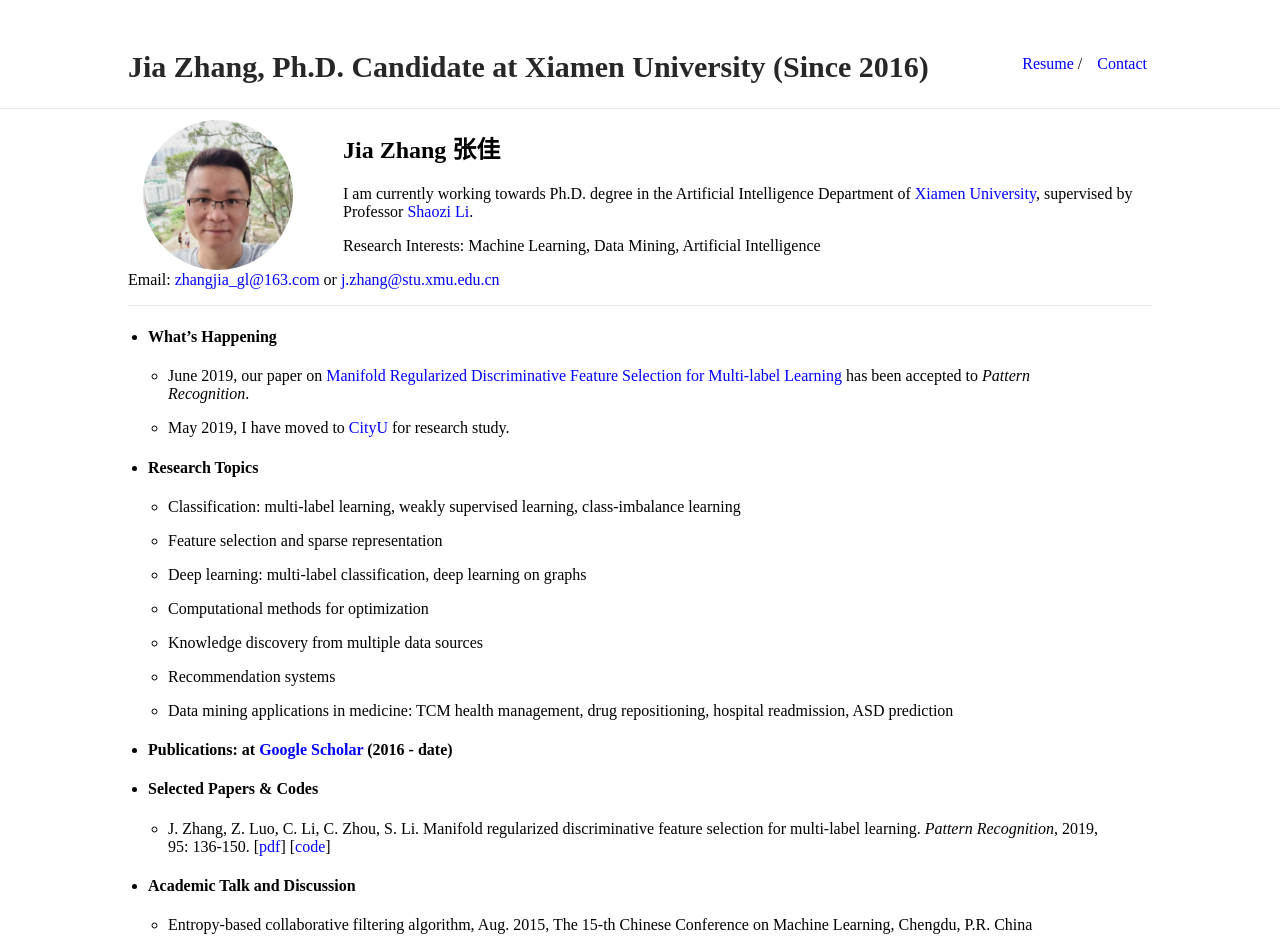
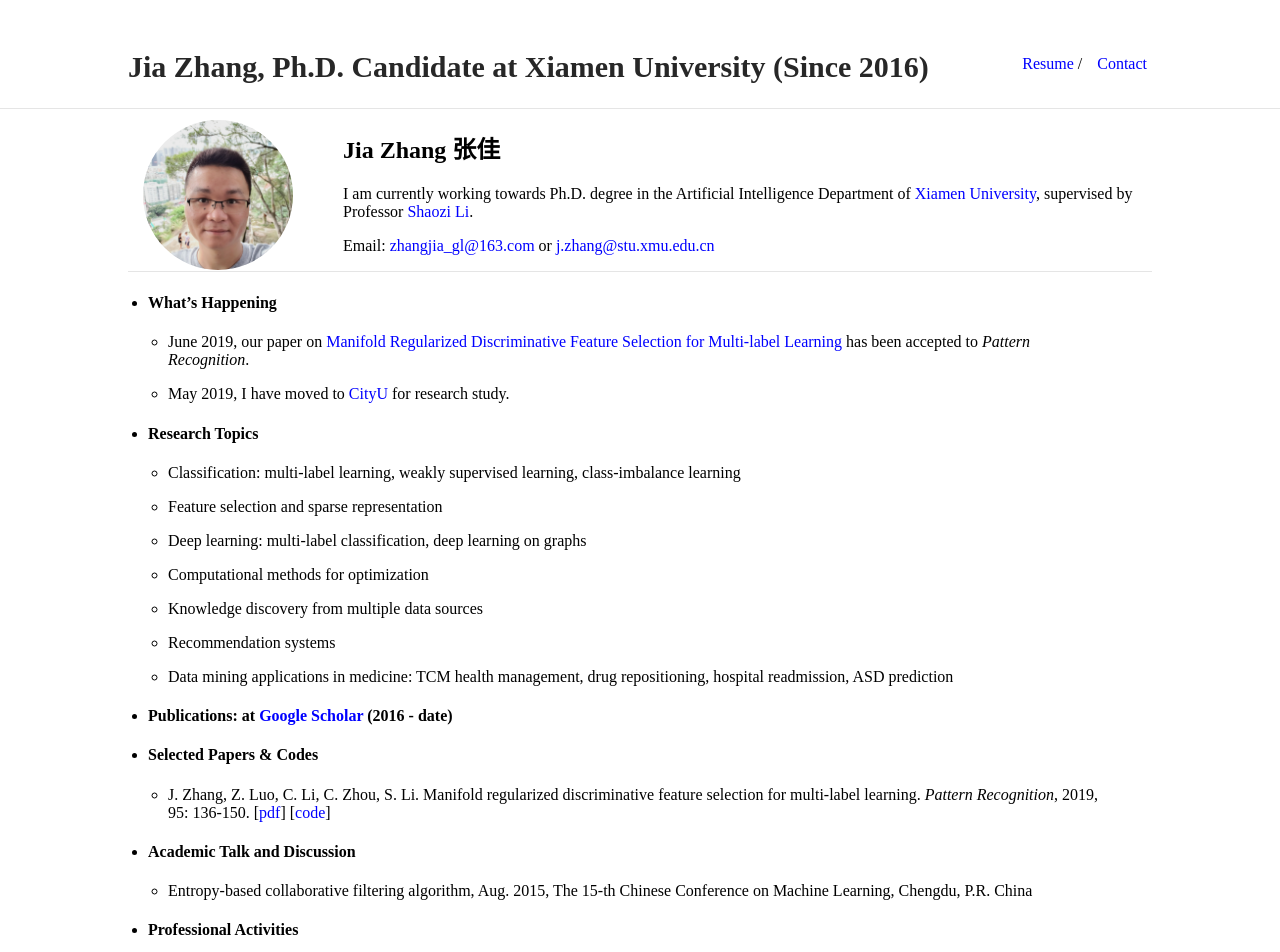
Before and after one commit to jiazhang-ml/jiazhang-ml.github.io, a Jekyll site: the page built from index.md, in a window 1280 px wide. Shown: the top 952 px of the page. Built offline with Jekyll 4.4.1, drawn with Linux system fonts in a browser that asks for light colours.

Commit message:
Update index.md

```diff
--- a/index.md
+++ b/index.md
@@ -7,8 +7,6 @@ layout: default
 ## Jia Zhang 张佳
 
 I am currently working towards Ph.D. degree in the Artificial Intelligence Department of [Xiamen University](https://www.xmu.edu.cn/), supervised by Professor [Shaozi Li](http://imt.xmu.edu.cn/szdw.html).
-
-Research Interests: Machine Learning, Data Mining, Artificial Intelligence
 
 Email: [zhangjia_gl@163.com](mailto:zhangjia_gl@163.com) or [j.zhang@stu.xmu.edu.cn](mailto:j.zhang@stu.xmu.edu.cn)
 
```
